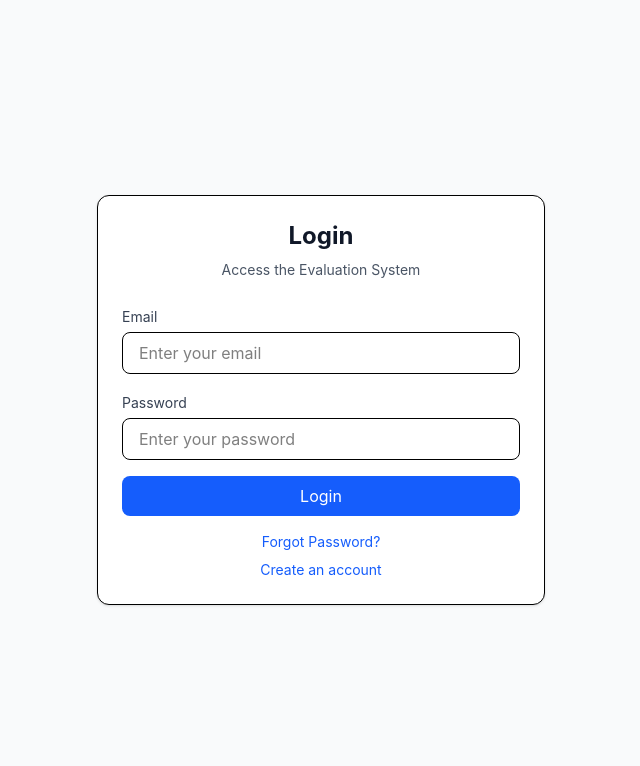
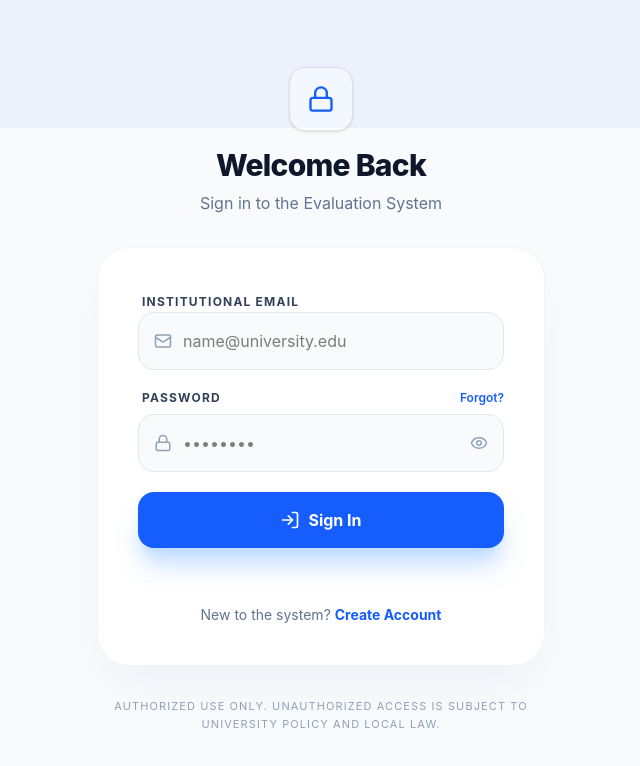
Before and after one commit to RRThrsh/evaluation-frontend, a React (Vite) app: page /login in a window 1280 px wide. Shown: the top 766 px of the page, without its empty margins (319-959 px from the left). Built offline with nearby package versions, Linux system fonts and the light colour scheme.

Commit message:
FIX: login

```diff
--- a/src/pages/auth/Login.jsx
+++ b/src/pages/auth/Login.jsx
@@ -1,79 +1,117 @@
 import React, { useState } from "react";
+import { Link } from "react-router-dom";
+import { Mail, Lock, Eye, EyeOff, LogIn } from "lucide-react";
 
 const Login = () => {
     const [email, setEmail] = useState("");
     const [password, setPassword] = useState("");
+    const [showPassword, setShowPassword] = useState(false);
 
     const handleSubmit = (e) => {
         e.preventDefault();
-
-        // temporary log (replace with API later)
-        console.log({
-            email,
-            password,
-        });
+        console.log({ email, password });
     };
 
     return (
-        <div className="min-h-screen flex items-center justify-center bg-gray-50 px-6">
-            <div className="w-full max-w-md bg-white border rounded-xl shadow-sm p-6">
+        <div className="min-h-screen flex items-center justify-center bg-slate-50 px-6 font-sans antialiased">
 
-                <h1 className="text-2xl font-bold text-gray-900 text-center mb-2">
-                    Login
+            {/* Subtle background element */}
+            <div className="absolute top-0 left-0 w-full h-32 bg-blue-600/5 clip-path-slant" />
+
+            <div className="w-full max-w-md">
+                {/* Branding / Icon */}
+                <div className="text-center mb-8">
+                    <div className="inline-flex items-center justify-center w-16 h-16 bg-white border border-slate-200 rounded-2xl shadow-sm mb-4">
+                        <Lock className="text-blue-600" size={28} />
+                    </div>
+                    <h1 className="text-3xl font-extrabold text-slate-900 tracking-tight">
+                        Welcome Back
                     </h1>
+                    <p className="text-slate-500 mt-2">
+                        Sign in to the Evaluation System
+                    </p>
+                </div>
 
-                <p className="text-sm text-gray-600 text-center mb-6">
-                    Access the Evaluation System
-                </p>
+                <div className="bg-white rounded-[2rem] shadow-2xl shadow-blue-900/5 border border-slate-100 p-8 lg:p-10">
+                    <form onSubmit={handleSubmit} className="space-y-5">
 
-                {/* Form */}
-                <form onSubmit={handleSubmit} className="space-y-4">
-
-                  {/* Email */}
-                    <div>
-                        <label className="text-sm text-gray-700">Email</label>
+                        {/* Email Field */}
+                        <div className="space-y-2">
+                            <label className="text-xs font-bold text-slate-700 uppercase tracking-widest ml-1">
+                                Institutional Email
+                            </label>
+                            <div className="relative group">
+                                <div className="absolute left-4 top-1/2 -translate-y-1/2 text-slate-400 group-focus-within:text-blue-600 transition-colors">
+                                    <Mail size={18} />
+                                </div>
                                 <input
                                     type="email"
                                     value={email}
                                     onChange={(e) => setEmail(e.target.value)}
-                            placeholder="Enter your email"
-                            className="w-full mt-1 px-4 py-2 border rounded-lg focus:outline-none focus:ring-2 focus:ring-blue-500"
+                                    placeholder="name@university.edu"
+                                    className="w-full pl-11 pr-4 py-4 bg-slate-50 border border-slate-200 rounded-2xl focus:outline-none focus:ring-4 focus:ring-blue-500/10 focus:border-blue-500 transition-all"
                                     required
                                 />
                             </div>
+                        </div>
 
-                    {/* Password */}
-                    <div>
-                        <label className="text-sm text-gray-700">Password</label>
+                        {/* Password Field */}
+                        <div className="space-y-2">
+                            <div className="flex justify-between items-center ml-1">
+                                <label className="text-xs font-bold text-slate-700 uppercase tracking-widest">
+                                    Password
+                                </label>
+                                <Link to="/forgot-password" size="sm" className="text-xs font-semibold text-blue-600 hover:text-blue-700">
+                                    Forgot?
+                                </Link>
+                            </div>
+                            <div className="relative group">
+                                <div className="absolute left-4 top-1/2 -translate-y-1/2 text-slate-400 group-focus-within:text-blue-600 transition-colors">
+                                    <Lock size={18} />
+                                </div>
                                 <input
-                            type="password"
+                                    type={showPassword ? "text" : "password"}
                                     value={password}
                                     onChange={(e) => setPassword(e.target.value)}
-                            placeholder="Enter your password"
-                            className="w-full mt-1 px-4 py-2 border rounded-lg focus:outline-none focus:ring-2 focus:ring-blue-500"
+                                    placeholder="••••••••"
+                                    className="w-full pl-11 pr-12 py-4 bg-slate-50 border border-slate-200 rounded-2xl focus:outline-none focus:ring-4 focus:ring-blue-500/10 focus:border-blue-500 transition-all"
                                     required
                                 />
+                                <button
+                                    type="button"
+                                    onClick={() => setShowPassword(!showPassword)}
+                                    className="absolute right-4 top-1/2 -translate-y-1/2 text-slate-400 hover:text-slate-600 transition-colors"
+                                >
+                                    {showPassword ? <EyeOff size={18} /> : <Eye size={18} />}
+                                </button>
+                            </div>
                         </div>
 
-                    {/* Button */}
+                        {/* Submit Button */}
                         <button
                             type="submit"
-                        className="w-full bg-blue-600 text-white py-2 rounded-lg hover:bg-blue-700 transition"
+                            className="w-full bg-blue-600 text-white font-bold py-4 rounded-2xl hover:bg-blue-700 active:scale-[0.98] transition-all shadow-xl shadow-blue-200 flex items-center justify-center gap-2 mt-2"
                         >
-                        Login
+                            <LogIn size={20} />
+                            Sign In
                         </button>
                     </form>
 
-                {/* Links */}
-                <div className="mt-4 text-sm text-center space-y-2">
-                    <a href="/forgot-password" className="text-blue-600 hover:underline block">
-                        Forgot Password?
-                    </a>
+                    {/* Footer Links */}
+                    <div className="mt-8 pt-6 border-t border-slate-50 text-center">
+                        <p className="text-sm text-slate-500">
+                            New to the system?{" "}
+                            <Link to="/register" className="text-blue-600 font-bold hover:underline">
+                                Create Account
+                            </Link>
+                        </p>
+                    </div>
+                </div>
 
-                    <a href="/register" className="text-blue-600 hover:underline block">
-                        Create an account
-                    </a>
-                </div>
+                {/* System Notice */}
+                <p className="text-center mt-8 text-[11px] text-slate-400 leading-relaxed uppercase tracking-widest px-4">
+                    Authorized use only. Unauthorized access is subject to university policy and local law.
+                </p>
             </div>
         </div>
     );
```
Lines whose indentation alone changed are shown as unchanged.
